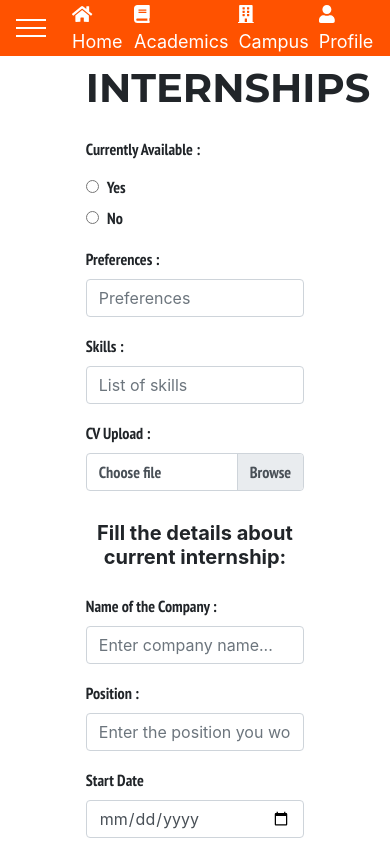
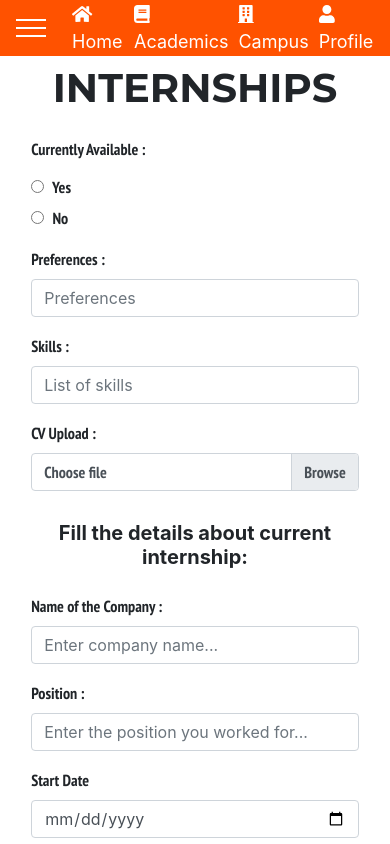
Before and after one commit to Global-ERP-System/GERP-Frontend-Final, a React (Create React App) app: page /intern in a window 390 px wide. Shown: the top 844 px of the page. Built offline with nearby package versions, Linux system fonts and the light colour scheme.

Commit message:
Fixed Student Internship Page

```diff
--- a/src/components/Student/internship/intern.css
+++ b/src/components/Student/internship/intern.css
@@ -1,12 +1,18 @@
+.bodyintern {
+  margin-left: 22%;
+  margin-right: 22%;
+}
+.internrow {
+  padding-top: 10px;
+}
+.internrow label {
+  font-family: 'Pt sans narrow', sans-serif;
+  font-weight: 400;
+}
 
-.bodyintern {
-    margin-left: 22%;
-    margin-right: 22%;
+@media screen and (max-width: 800px) {
+  .bodyintern {
+    margin-left: 8%;
+    margin-right: 8%;
+  }
 }
-.internrow{
-    padding-top:10px;
-}
-    .internrow label {
-        font-family: "Pt sans narrow",sans-serif;
-        font-weight:400;
-    }
--- a/src/components/Student/internship/intern.js
+++ b/src/components/Student/internship/intern.js
@@ -1,5 +1,5 @@
 import React, { Component } from "react";
-import {Form,FormGroup,CustomInput,Label,Row,Col,Input,Button} from 'reactstrap';
+import {Form,FormGroup,CustomInput,Label,Row,Col,Input} from 'reactstrap';
 import './intern.css'
 
 class Intern extends Component {
```
